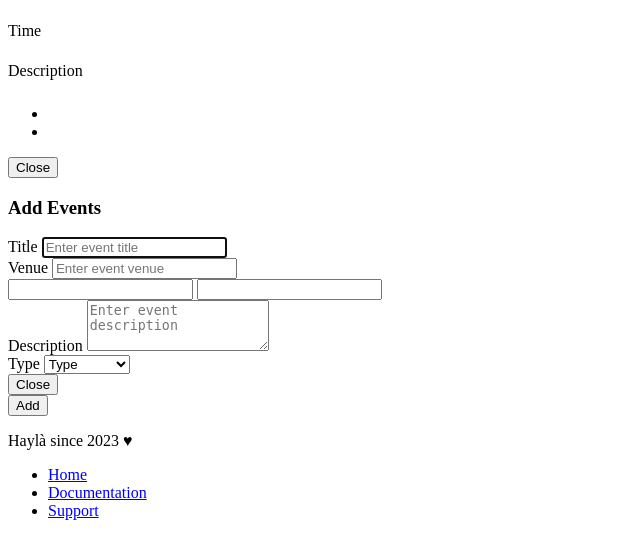
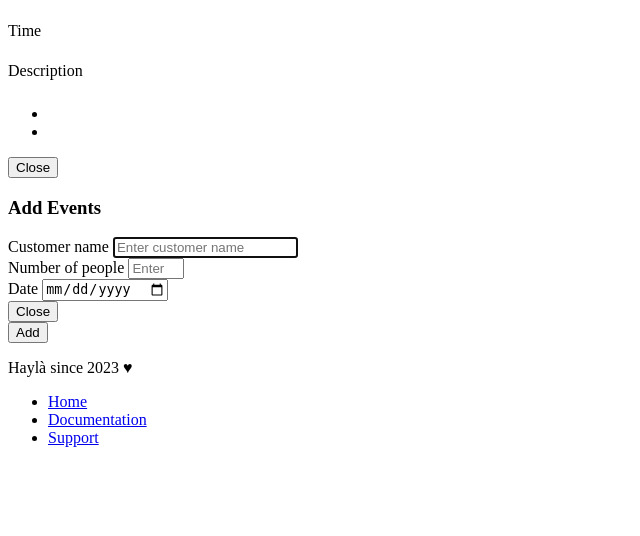
Before and after one commit to HungDaoHD/hayla_web, a Python web app: template templates/calendar/reservation.html in a window 1280 px wide. Shown: the part 643-1179 px from the top of the page, without its empty margins (0-640 px from the left). After the commit the page ends 1090 px from the top, so only its background shows below. Run offline with Jinja, Linux system fonts and the light colour scheme; the template is opened without the code that fills it, so the values that code supplies are empty; some libraries are stand-ins or nearby versions.

Commit message:
test add reservation

```diff
--- a/templates/calendar/reservation.html
+++ b/templates/calendar/reservation.html
@@ -226,30 +226,53 @@
 
   <div class="offcanvas-body">
 
-    <form id="pc-form-event" validate>
+    <form id="pc-form-event" class="validate-me" data-validate>
 
       <div class="form-group">
-        <label class="form-label">Title</label>
-        <input type="email" class="form-control" id="pc-e-title" placeholder="Enter event title" autofocus>
+        <label class="form-label">Customer name</label>
+        <input type="text" class="form-control" id="pc-e-name" placeholder="Enter customer name" minlength="2" maxlength="30" required autofocus>
       </div>
 
       <div class="form-group">
-        <label class="form-label">Venue</label>
-        <input type="email" class="form-control" id="pc-e-venue" placeholder="Enter event venue">
-      </div>
-
-      <div class="form-group m-0">
-        <input type="datetime" class="form-control" id="pc-e-sdate">
-        <input type="datetime" class="form-control" id="pc-e-edate">
+        <label class="form-label">Number of people</label>
+        <input type="number" class="form-control" id="pc-e-people" placeholder="Enter number of people" min="1", max="30" required>
       </div>
 
       <div class="form-group">
+        <label class="form-label">Date</label>
+        <input type="date" class="form-control" name=" date" id="pc-e-date" required>
+      </div>
+
+      <!-- <div class="form-group row">
+        <div class="col-6">
+          <label class="form-label">Start Time</label>
+          <input type="time" class="form-control" name=" stime" id="pc-e-stime" required min="08:00" max="22:30" step="1800"
+          pattern="^(?:[01]\d|2[0-3]):[0-5]\d$"
+          placeholder="HH:MM" lang="vi">
+        </div>
+
+        <div class="col-6">
+          <label class="form-label">End Time</label>
+          <input type="time" class="form-control" name=" etime" id="pc-e-etime" required step="1800" lang="en-GB">
+        </div>
+
+      </div> -->
+
+
+      <!-- <div class="form-group">
+        <label class="form-label">Venue</label>
+        <input type="email" class="form-control" id="pc-e-venue" placeholder="Enter event venue">
+      </div> -->
+
+
+
+      <!-- <div class="form-group">
         <label class="form-label">Description</label>
         <textarea class="form-control" placeholder="Enter event description" rows="3"
           id="pc-e-description"></textarea>
-      </div>
+      </div> -->
 
-      <div class="form-group">
+      <!-- <div class="form-group">
         <label class="form-label">Type</label>
         <select class="form-select" id="pc-e-type">
           <option value="empty" selected>Type</option>
@@ -260,7 +283,7 @@
           <option value="event-warning">Warning</option>
           <option value="event-info">Info</option>
         </select>
-      </div>
+      </div> -->
 
       <div class="row justify-content-between">
 
@@ -295,8 +318,46 @@
   <!-- Sweet Alert -->
   <script src="{{ request.url_for('static', path='js/plugins/sweetalert2.all.min.js') }}"></script>
 
+  <!-- Calendar -->
   <script src="{{ request.url_for('static', path='js/pages/calendar-reservation.js') }}"></script>
+
+  <!-- jquery-validation Js -->
+  <script src="{{ request.url_for('static', path='js/plugins/bouncer.min.js') }}"></script>
+  <script src="{{ request.url_for('static', path='js/pages/form-validation.js') }}"></script>
+
+
+
   <!-- [Page Specific JS] end -->
+  <script>
+    document.addEventListener('DOMContentLoaded', () => {
+      const input = document.getElementById('pc-e-date');
+      const today = new Date();
+
+      // format as YYYY-MM-DD for <input type="date">
+      const yyyy = today.getFullYear();
+      const mm = String(today.getMonth() + 1).padStart(2, '0');
+      const dd = String(today.getDate()).padStart(2, '0');
+
+      const todayStr = `${yyyy}-${mm}-${dd}`;
+      input.min = todayStr;        // ⬅️ sets minimum to today
+      // input.value = todayStr;      // optional: prefill with today
+    });
+
+  </script>
+
+  <!-- <script>
+    // Prefill current time in 24h
+    document.addEventListener('DOMContentLoaded', () => {
+      const el = document.getElementById('pc-e-stime');
+
+      console.log(el);
+
+      const d = new Date();
+      const hh = String(d.getHours()).padStart(2,'0');
+      const mm = String(d.getMinutes()).padStart(2,'0');
+      el.value = `${hh}:${mm}`;        // always 24h format
+    });
+  </script> -->
 
   <script>
 
```
